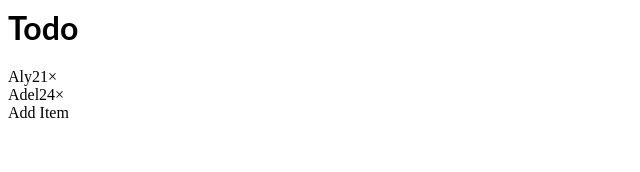
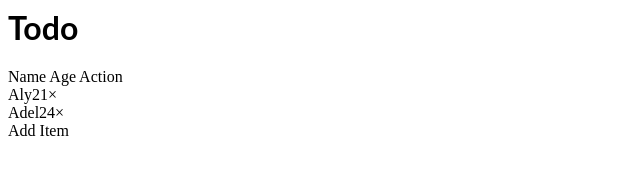
Before and after one commit to at4tec/react-todo-UCA, a React (Create React App) app: page / in a window 1280 px wide. Shown: the top 172 px of the page, without its empty margins (0-640 px from the left). Built offline with nearby package versions, Linux system fonts and the light colour scheme.

Commit message:
Add comments and address items

```diff
--- a/src/App.js
+++ b/src/App.js
@@ -1,29 +1,40 @@
 import React,{Component} from "react";
 import "./style.css";
 
-
+//-----------AddItem-------------
 class AddItem extends Component{
   render(){
     return <>Add Item</>
   }
 }
-
+//---------TodoItems------------
 const TodoItems =(props)=>{
   const {items}=props
   const ListItems=items.map(i=>{
     return (
+
       <div>
+
       <span>{i.name}</span>
       <span>{i.age}</span>
       <span>&times;</span>
 
       </div>
+
     )
   })
-  return <div>{ListItems}</div>
+  return <>
+  <div>
+   <> Name</>
+   <> Age</>
+   <> Action</>
+
+  </div>
+  <div>{ListItems}</div>
+  </>
 }
 
-
+//------------App-----------
 
 export default class App extends Component {
   state ={
```
